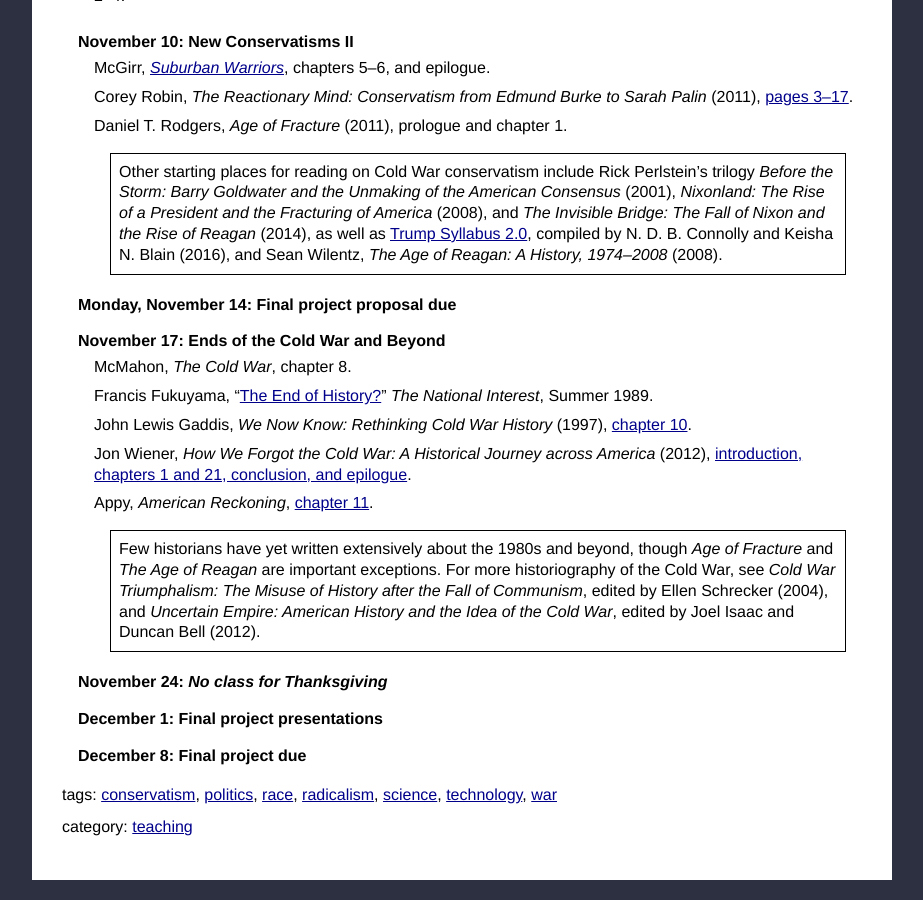
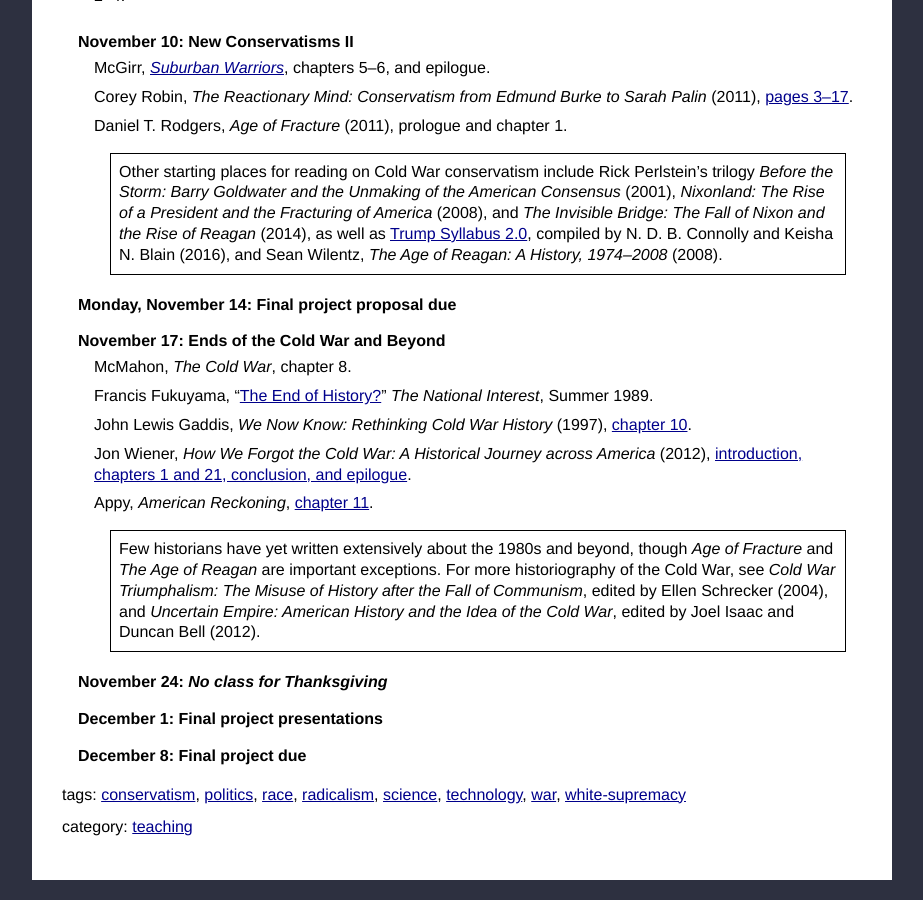
Before and after one commit to collopy/collopy.github.io, a Jekyll site: the page built from teaching/_posts/2016-08-25-coldwar.html, in a window 1280 px wide and 900 px high, scrolled down 3949 px. Shown: the whole window, without its empty margins (178-1101 px from the left). Built offline with Jekyll 4.4.1, drawn with Linux system fonts in a browser that asks for light colours.

Commit message:
Added white-supremacy tag

```diff
--- a/teaching/_posts/2016-08-25-coldwar.html
+++ b/teaching/_posts/2016-08-25-coldwar.html
@@ -4,7 +4,7 @@
 format: syllabus
 venue: University of Southern California
 medium: text
-tags: radicalism war race politics science technology conservatism
+tags: radicalism war race politics science technology conservatism white-supremacy
 ---
 
 <p>This is a syllabus for America in the Cold War World, 1945–1991, a course offered in fall 2016 as HIST 465 at the University of Southern California. This is a course on the political and cultural history of the United States in its global context. We’ll seek to understand how the rivalry between the United States and the Soviet Union shaped how Americans lived their lives and exercised power, paying particular attention to American science, technology, media, popular culture, and family life, as well as to Americans’ engagements with the rest of the world.</p>
--- a/teaching/_posts/2017-01-09-evolution.html
+++ b/teaching/_posts/2017-01-09-evolution.html
@@ -4,7 +4,7 @@
 format: syllabus
 venue: University of Southern California
 medium: text
-tags: biology religion evolution science Christianity eugenics geology politics radicalism conservatism gender race human-sciences anarchism
+tags: biology religion evolution science Christianity eugenics geology politics radicalism conservatism gender race human-sciences anarchism white-supremacy
 ---
 
 <p>As the evolution of life generally and humanity in particular became scientific orthodoxy in the nineteenth and twentieth centuries, scientists and other intellectuals debated what this meant. Some conceptions of God were compatible with evolution and others were not, for example, but the inverse was also true: certain conceptions of evolution were compatible with God and others were not. And at the same time, some conceptions of evolution emphasized cooperation and suggested humans would achieve the happiest lives through socialism, while others emphasized the roles of competition and “survival of the fittest” and suggested that capitalism was a better system for human achievement. Some theories of human evolution justified white supremacy, while others suggested racial equality. As a result, debates about biology were often also debates about religion and politics, and the three fields were repeatedly re-formed together.</p>
```
